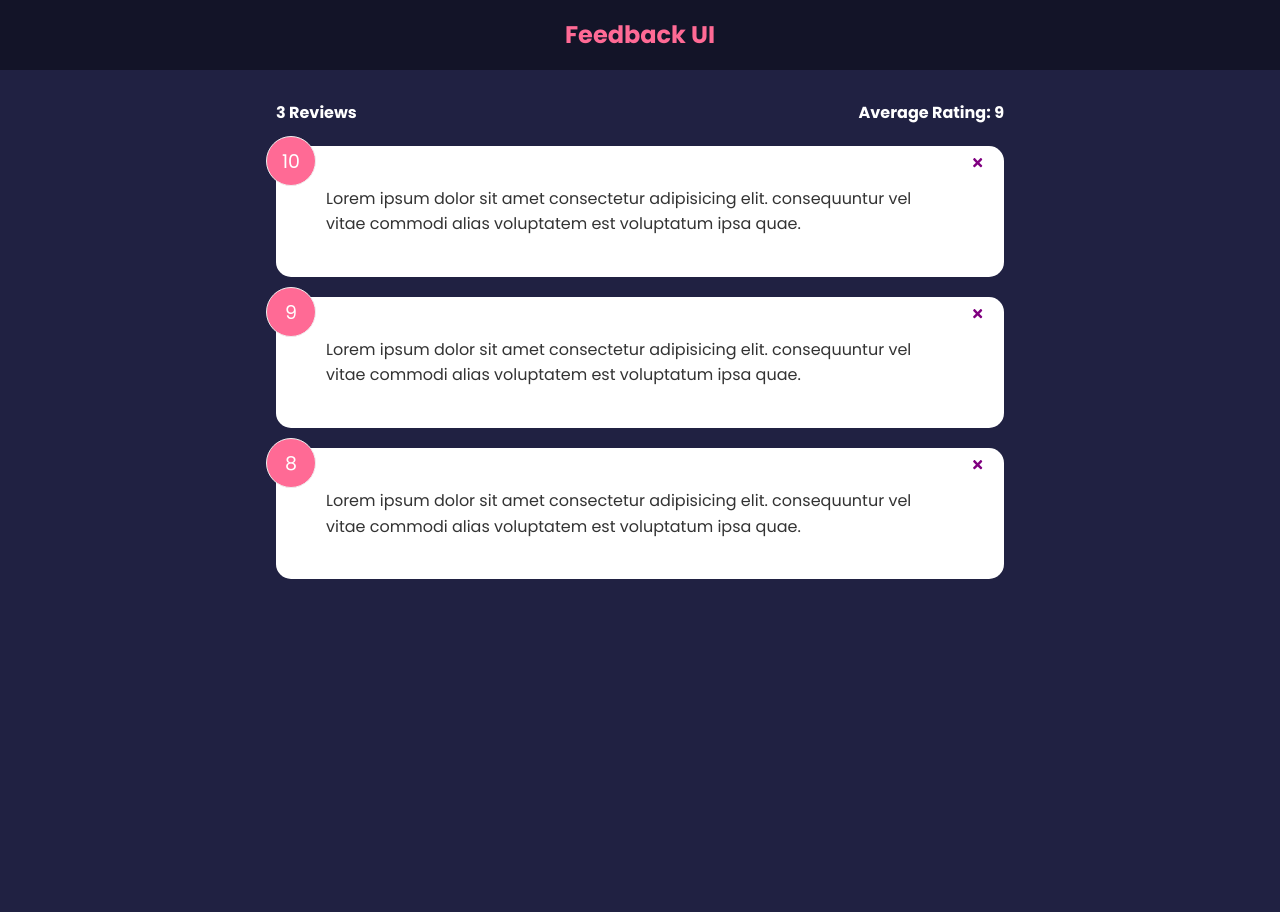
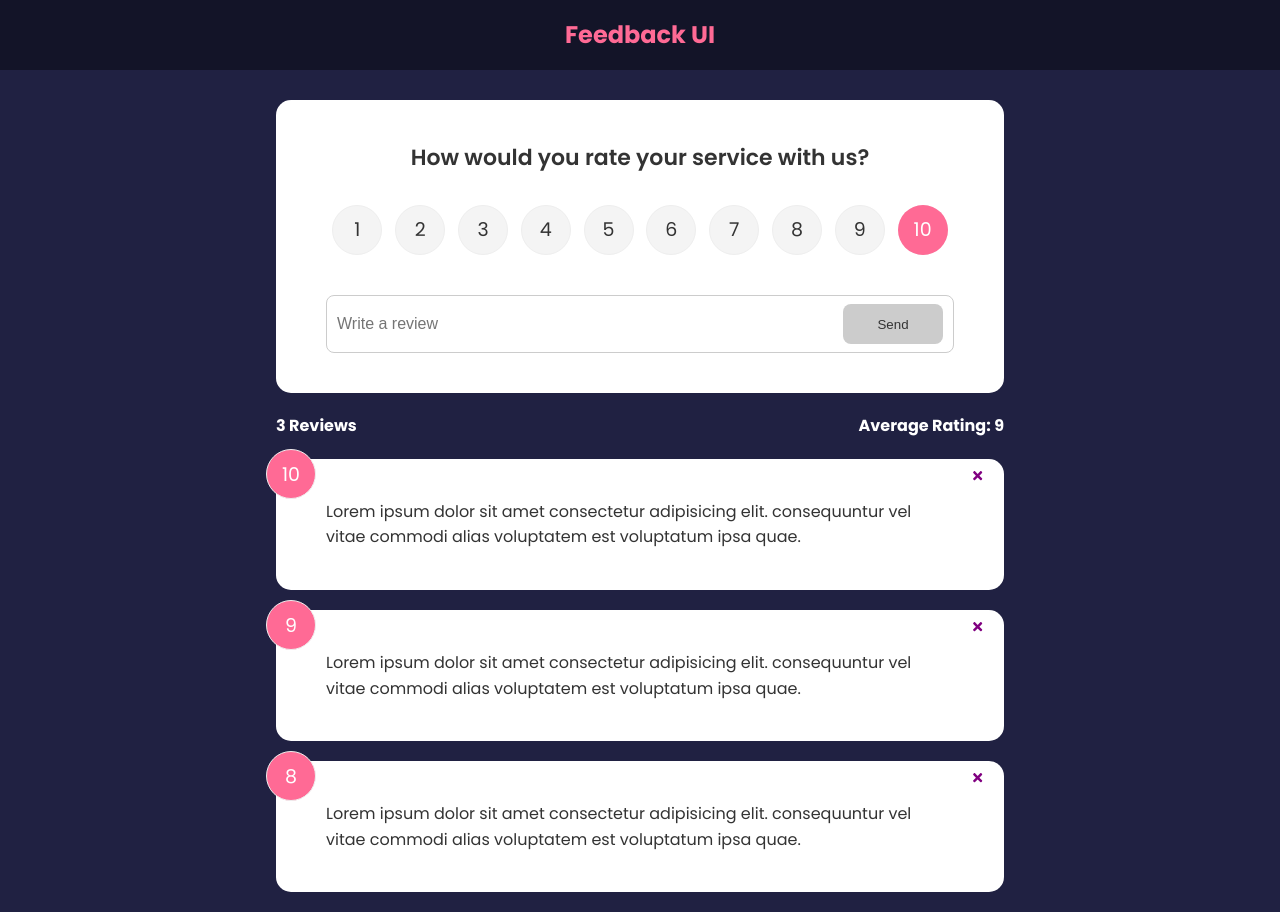
Before and after one commit to adamLangsti/Feedback-UI, a React (Vite) app: page / in a window 1280 px wide. Before the commit the page ends 800 px from the top, so only its background shows below. Built offline with nearby package versions, Linux system fonts and the light colour scheme.

Commit message:
feat: addFeedback function passed as a prop to feedBackForm compinent

```diff
--- a/src/App.tsx
+++ b/src/App.tsx
@@ -1,11 +1,18 @@
 import React, { useState } from 'react';
+import FeedbackForm from './components/FeedbackForm';
 import FeedbackList from './components/FeedbackList';
 import FeedbackStats from './components/FeedbackStats';
 import Header from './components/Header';
 import FeedbackData from './data/FeedbackData';
+import { v4 as uuidv4 } from 'uuid';
 
 function App() {
     const [feedback, setFeedback] = useState(FeedbackData);
+
+    const addFeedback = (newFeedback: any) => {
+        newFeedback.id = uuidv4();
+        setFeedback([newFeedback, ...feedback]);
+    };
 
     const deleteFeedback = (id: number) => {
         // if (window.confirm('Are you sure you want to delete your feedback?')) {
@@ -17,6 +24,7 @@ function App() {
         <>
             <Header />
             <div className='container'>
+                <FeedbackForm handleAdd={addFeedback} />
                 <FeedbackStats feedback={feedback} />
                 <FeedbackList
                     feedback={feedback}
```
